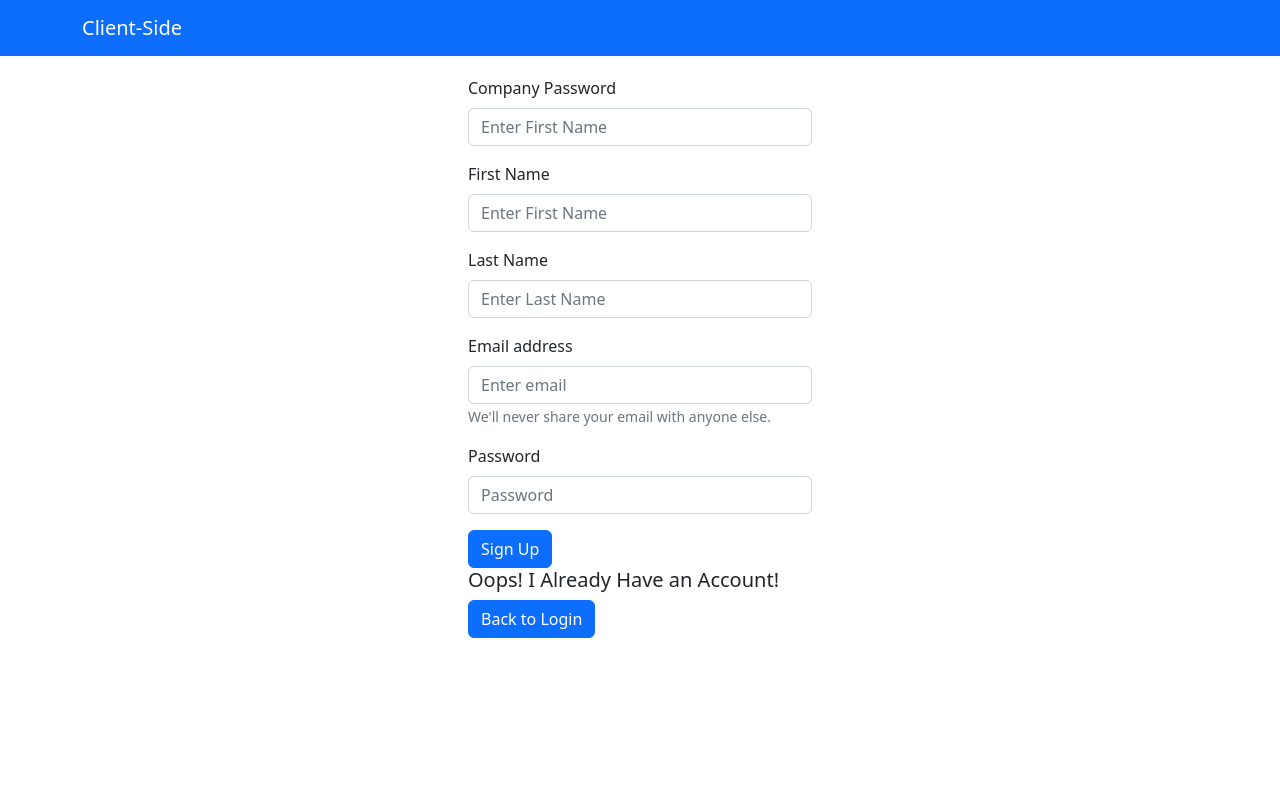
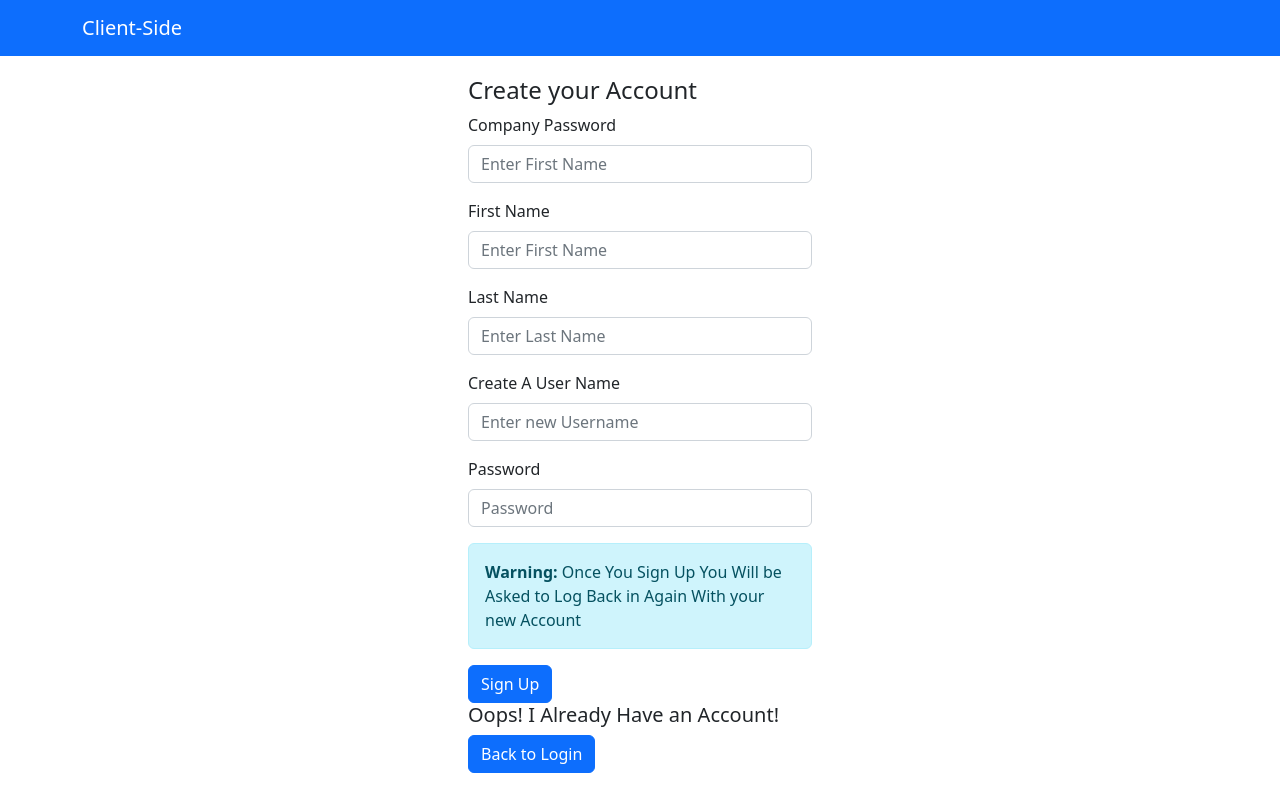
Before and after one commit to Jimba1014/Client-Side, a React (Create React App) app in the folder client/: page /signup in a window 1280 px wide. Built offline with nearby package versions, Linux system fonts and the light colour scheme; no server answers.

Commit message:
added in the signup feature

```diff
--- a/client/src/Components/Login.js
+++ b/client/src/Components/Login.js
@@ -40,6 +40,7 @@ function Login({updateUser}){
   }
 
 
+
     return (
       <div className='formContainer'>
         <h4>Please Log into your Account</h4>
--- a/client/src/Components/SignUp.js
+++ b/client/src/Components/SignUp.js
@@ -1,8 +1,18 @@
 import Button from 'react-bootstrap/Button';
 import Form from 'react-bootstrap/Form';
-import { Navigate, useNavigate } from "react-router-dom";
+import { useNavigate } from "react-router-dom";
+import React, {useState} from 'react';
+import Alert from 'react-bootstrap/Alert';
 
 function SignUp(){
+
+    const [companyPass, setCompanyPass] = useState("")
+    const [newFirstName, setNewFirstName] = useState("")
+    const [newLastName, setNewLastName] = useState("")
+    const [newUserName, setNewUserName] = useState("")
+    const [newPassword, setNewPassword] = useState("")
+    const [correctComp, setCorrectComp] = useState(false)
+    const [errors, setErrors] = useState([]);
 
     let navigate = useNavigate()
 
@@ -10,32 +20,82 @@ function SignUp(){
         navigate('/')
     }
 
+    function handleComp(){
+        setCorrectComp(true)
+    }
+
+    function handleOnSignUp(e){
+        e.preventDefault()
+        const newSpecialist = {
+            first_name: newFirstName,
+            last_name: newLastName,
+            username: newUserName,
+            password: newPassword
+        }
+        if(companyPass === "1234"){
+            fetch('/signup', {
+                method: "POST",
+                headers: {"Content-Type": "application/json"},
+                body: JSON.stringify(newSpecialist)
+            }).then((r) => {
+                if(r.ok){
+                    navigate('/')
+                } else {
+                    r.json().then((err) => setErrors(err.errors))
+                }
+            })
+        } else {
+            handleComp()
+        }
+
+    }
+
+    const incorrectComp = <Alert variant='danger'> Please Enter the Correct Company Password </Alert>
+
     return(
         <div className='formContainer'>
-            <Form>
+            <h4>Create your Account</h4>
+            <Form onSubmit={handleOnSignUp}>
                 <Form.Group className="mb-3">
                     <Form.Label>Company Password</Form.Label>
-                    <Form.Control type="text" placeholder="Enter First Name" />
+                    <Form.Control
+                        type="password"
+                        onChange = {(e) => setCompanyPass(e.target.value)}
+                        placeholder="Enter First Name"
+                        id='compPass' />
                 </Form.Group>
-                <Form.Group className="mb-3" controlId="formBasicEmail">
+                {correctComp ? incorrectComp : null }
+                <Form.Group className="mb-3">
                     <Form.Label>First Name</Form.Label>
-                    <Form.Control type="text" placeholder="Enter First Name" />
+                    <Form.Control
+                        type="text"
+                        placeholder="Enter First Name"
+                        onChange = {(e) => setNewFirstName(e.target.value)}
+                        id='firstName'/>
                 </Form.Group>
-                <Form.Group className="mb-3" controlId="formBasicEmail">
+                <Form.Group className="mb-3">
                     <Form.Label>Last Name</Form.Label>
-                    <Form.Control type="text" placeholder="Enter Last Name" />
+                    <Form.Control
+                        type="text"
+                        placeholder="Enter Last Name"
+                        onChange = {(e) => setNewLastName(e.target.value)}/>
                 </Form.Group>
-                <Form.Group className="mb-3" controlId="formBasicEmail">
-                    <Form.Label>Email address</Form.Label>
-                    <Form.Control type="email" placeholder="Enter email" />
-                    <Form.Text className="text-muted">
-                    We'll never share your email with anyone else.
-                    </Form.Text>
+                <Form.Group className="mb-3">
+                    <Form.Label>Create A User Name</Form.Label>
+                    <Form.Control
+                        type="text"
+                        placeholder="Enter new Username"
+                        onChange = {(e) => setNewUserName(e.target.value)}/>
                 </Form.Group>
                 <Form.Group className="mb-3" controlId="formBasicPassword">
                     <Form.Label>Password</Form.Label>
-                    <Form.Control type="password" placeholder="Password" />
+                    <Form.Control
+                        type="password"
+                        placeholder="Password"
+                        onChange = {(e) => setNewPassword(e.target.value)}/>
                 </Form.Group>
+                <div><Alert variant='info'> <b>Warning:</b> Once You Sign Up You Will be Asked to Log Back in Again With your new Account</Alert></div>
+                {errors? <div className='errors'>{errors} </div>:null}
                 <Button variant="primary" type="submit">
                     Sign Up
                 </Button>
```
Also changed, not shown: 2 other files (tests, documents, lock files or other folders).
